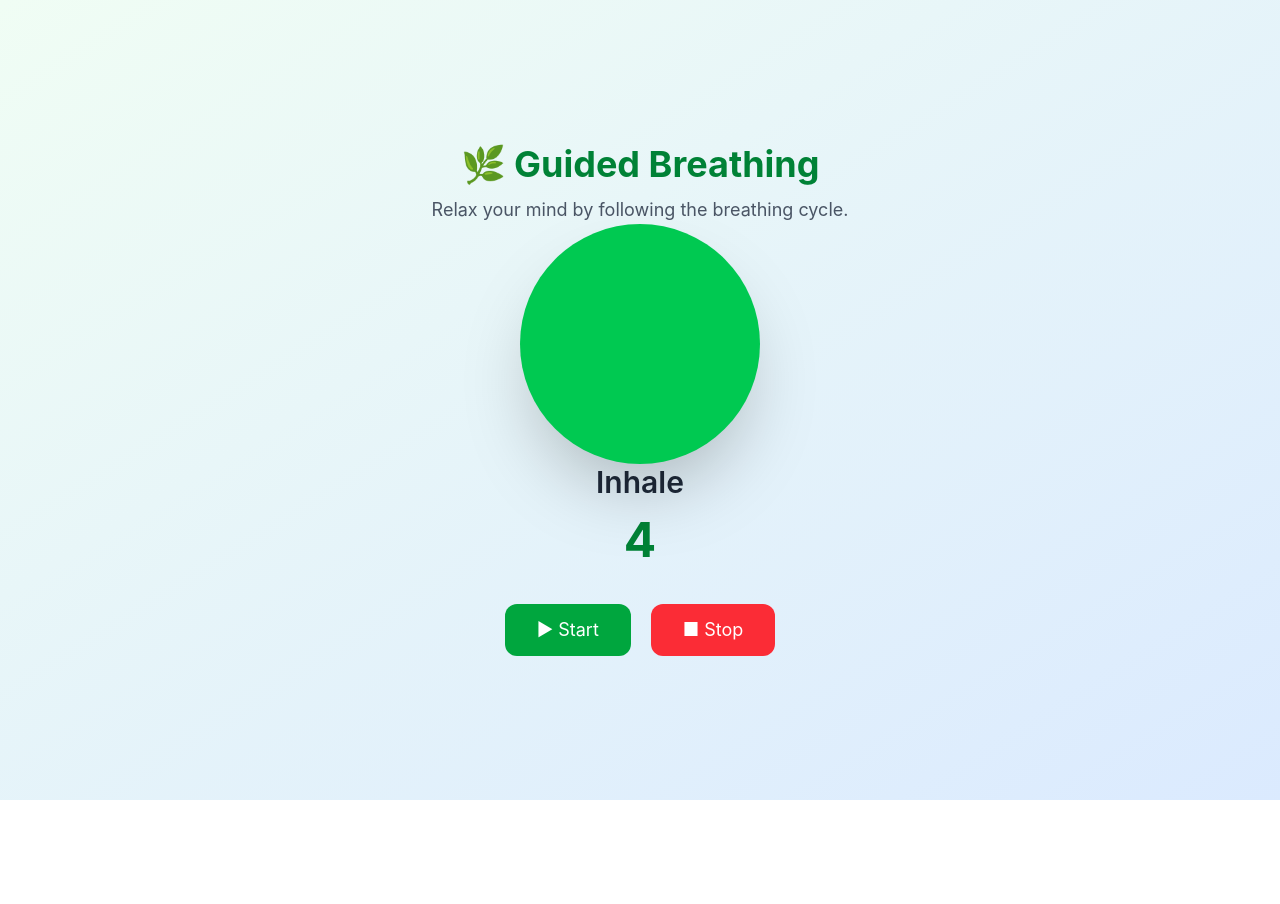
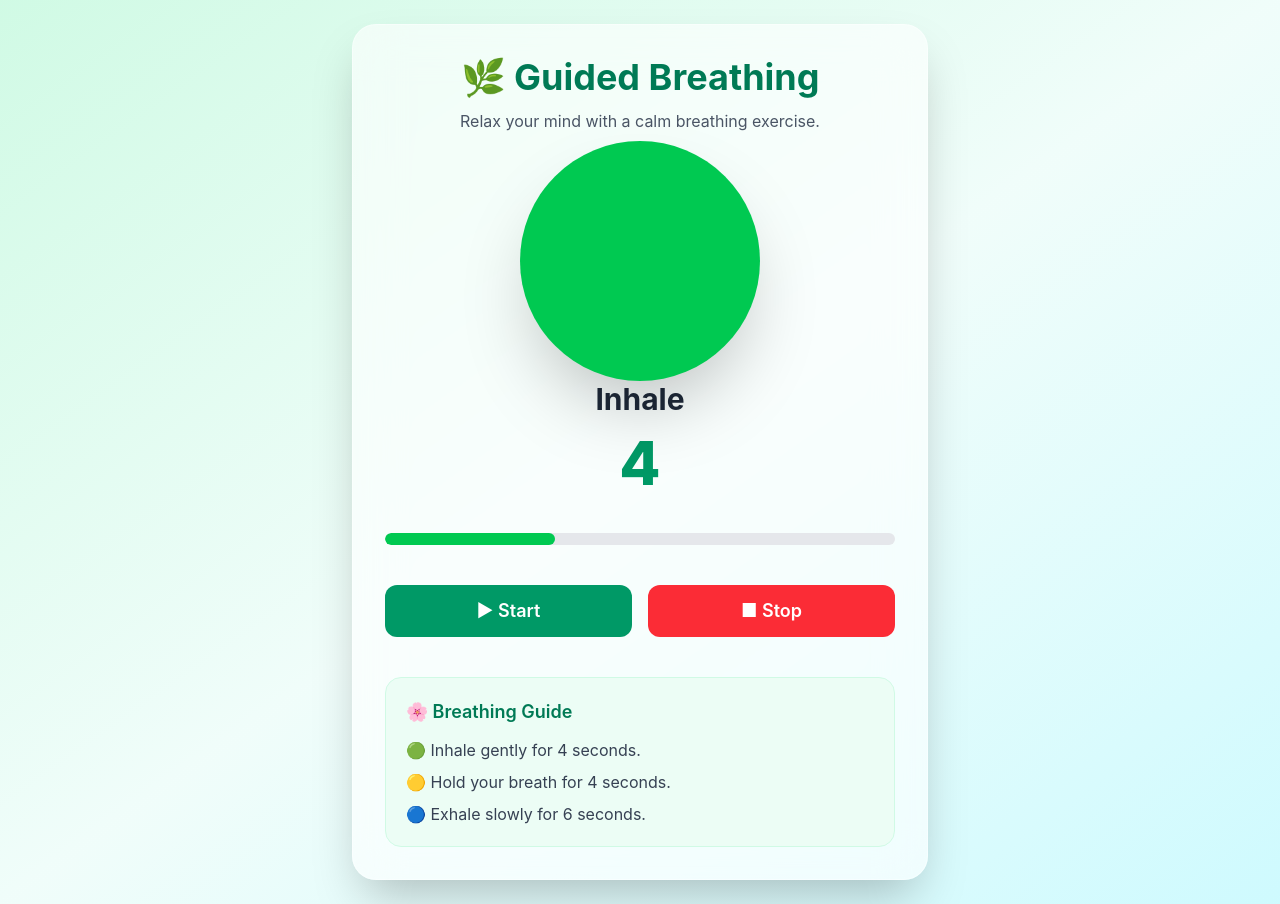
Before and after one commit to neha-gupta887/S-02-Mental-Health-Awareness-Campaign-for-First-Year-Students, a React (Vite) app: page /breathing in a window 1280 px wide. Before the commit the page ends 800 px from the top, so only its background shows below. Built offline with nearby package versions, Linux system fonts and the light colour scheme; no server answers.

Commit message:
Add advanced guided breathing session

```diff
--- a/src/pages/BreathingExercise.jsx
+++ b/src/pages/BreathingExercise.jsx
@@ -19,9 +19,9 @@ function BreathingExercise() {
       setTimeLeft((prev) => {
         if (prev > 1) return prev - 1;
 
-        const nextIndex = (phaseIndex + 1) % phases.length;
-        setPhaseIndex(nextIndex);
-        return phases[nextIndex].duration;
+        const next = (phaseIndex + 1) % phases.length;
+        setPhaseIndex(next);
+        return phases[next].duration;
       });
     }, 1000);
 
@@ -41,40 +41,76 @@ function BreathingExercise() {
   };
 
   return (
-    <div className="min-h-screen bg-gradient-to-br from-green-50 to-blue-100 flex flex-col items-center justify-center px-6">
+    <div className="min-h-screen bg-gradient-to-br from-emerald-100 via-teal-50 to-cyan-100 flex items-center justify-center p-6">
 
-      <h1 className="text-4xl font-bold text-green-700 mb-3">
+      <div className="w-full max-w-xl bg-white/60 backdrop-blur-xl rounded-3xl shadow-2xl border border-white/40 p-8">
+
+        <h1 className="text-4xl font-bold text-center text-emerald-700">
           🌿 Guided Breathing
         </h1>
 
-      <p className="text-lg text-gray-600 mb-10">
-        Relax your mind by following the breathing cycle.
+        <p className="text-center text-gray-600 mt-3">
+          Relax your mind with a calm breathing exercise.
         </p>
 
+        <div className="mt-12 flex justify-center">
           <BreathingCircle phase={phases[phaseIndex].name} />
+        </div>
 
-      <h2 className="text-3xl font-semibold mt-10 text-gray-800">
+        <h2 className="text-center text-3xl font-bold mt-10 text-gray-800">
           {phases[phaseIndex].name}
         </h2>
 
-      <p className="text-5xl font-bold text-green-700 mt-4">
+        <p className="text-center text-6xl font-extrabold text-emerald-600 mt-4">
           {timeLeft}
         </p>
 
-      <div className="flex gap-5 mt-10">
+        <div className="mt-10">
+          <div className="w-full bg-gray-200 rounded-full h-3 overflow-hidden">
+            <div
+              className={`h-full rounded-full transition-all duration-1000 ${
+                phases[phaseIndex].name === "Inhale"
+                  ? "bg-green-500 w-1/3"
+                  : phases[phaseIndex].name === "Hold"
+                  ? "bg-yellow-400 w-2/3"
+                  : "bg-blue-500 w-full"
+              }`}
+            />
+          </div>
+        </div>
+
+        <div className="grid grid-cols-2 gap-4 mt-10">
+
           <button
             onClick={handleStart}
-          className="bg-green-600 hover:bg-green-700 text-white px-8 py-3 rounded-xl text-lg"
+            className="bg-emerald-600 hover:bg-emerald-700 text-white py-3 rounded-xl text-lg font-semibold transition duration-300"
           >
             ▶ Start
           </button>
 
           <button
             onClick={handleStop}
-          className="bg-red-500 hover:bg-red-600 text-white px-8 py-3 rounded-xl text-lg"
+            className="bg-red-500 hover:bg-red-600 text-white py-3 rounded-xl text-lg font-semibold transition duration-300"
           >
             ■ Stop
           </button>
+
+        </div>
+
+        <div className="mt-10 bg-emerald-50 rounded-2xl p-5 border border-emerald-100">
+
+          <h3 className="text-lg font-semibold text-emerald-700">
+            🌸 Breathing Guide
+          </h3>
+
+          <ul className="mt-3 space-y-2 text-gray-700">
+            <li>🟢 Inhale gently for 4 seconds.</li>
+            <li>🟡 Hold your breath for 4 seconds.</li>
+            <li>🔵 Exhale slowly for 6 seconds.</li>
+          </ul>
+
+        </div>
+
       </div>
     </div>
   );
```
Lines whose indentation alone changed are shown as unchanged.
